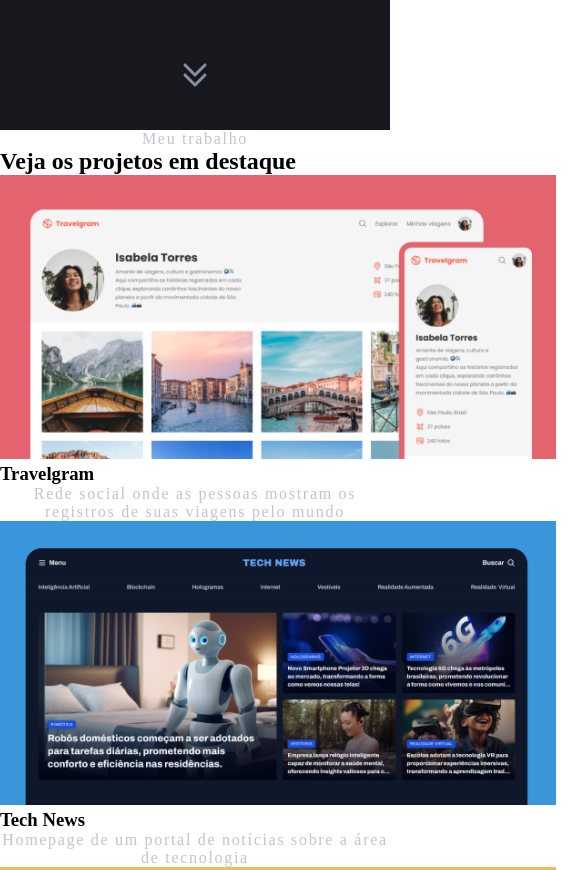
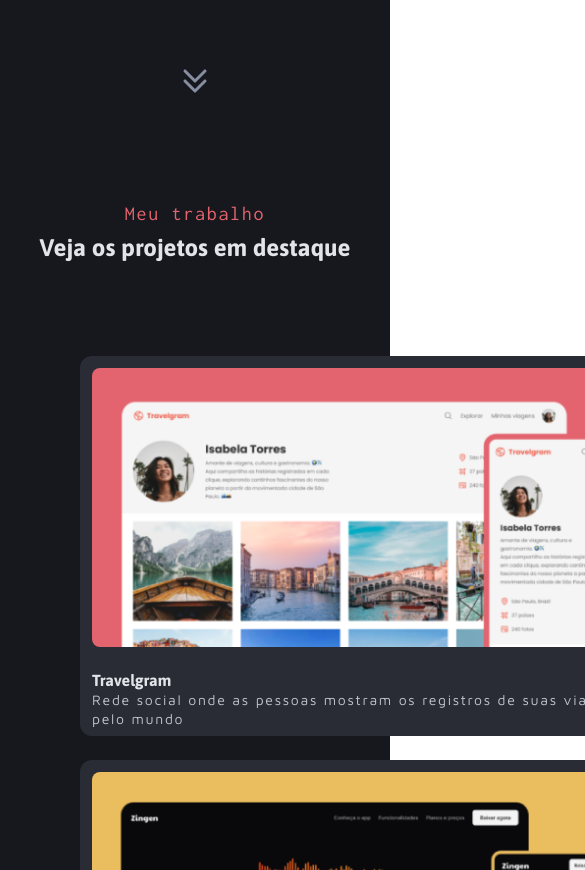
Before and after one commit to Fergani94/RocketSeat-Portfolio-Dev, a plain HTML site: page index.html in a window 390 px wide. Shown: the part 620-1490 px from the top of the page, 585 px wide, since content can reach past the window. Drawn offline with Linux system fonts and the light colour scheme.

Commit message:
Sessão de projetos (falta responsividade)

```diff
--- a/index.html
+++ b/index.html
@@ -15,7 +15,7 @@
   <header class="main-header">
     <div class="info">
       <img src="assets/Avatar.png" alt="">
-      <p>Hello World! Meu nome é <span>Martina Santos</span> e sou</p>
+      <p>Hello World! Meu nome é <span class="red-highlight">Martina Santos</span> e sou</p>
       <h1>Desenvolvedora Fullstack</h1>
       <p class="subtitle">Transformo necessidades em aplicações reais, evolventes e funcionais. Desenvolvo sistemas através da minha paixão pela tecnologia, contribuindo com soluções inovadoras e eficazes para desafios complexos.</p>
 
@@ -40,52 +40,54 @@
   </header>
 
   <main>
-    <div class="index-main">
-      <p>Meu trabalho</p>
-      <h2>Veja os projetos em destaque</h2>
+    <header class="projects-header">
+      <p class="red-highlight">Meu trabalho</p>
+      <h2 class="title-md">Veja os projetos em destaque</h2>
     </div>
-    <section class="projects">
+  </header>
+  <div class="projects">
       <div class="project">
         <img src="assets/Thumbnail_Project-01.png" alt="Thumbnail do projeto Travelgram">
-        <h3>Travelgram</h3>
+        <h3 class="title-sm">Travelgram</h3>
         <p>Rede social onde as pessoas mostram os registros de suas viagens pelo mundo</p>
 
       </div>
 
       <div class="project">
         <img src="assets/Thumbnail_Project-02.png" alt="Thumbnail do projeto Tech News">
-        <h3>Tech News</h3>
+        <h3 class="title-sm">Tech News</h3>
         <p>Homepage de um portal de notícias sobre a área de tecnologia</p>
 
       </div>
 
       <div class="project">
         <img src="assets/Thumbnail_Project-03.png" alt="Thumbnail do projeto receita">
-        <h3>Página de Receita</h3>
+        <h3 class="title-sm">Página de Receita</h3>
         <p>Página com o passo a passo de uma receita para cupcakes</p>
 
       </div>
 
       <div class="project">
         <img src="assets/Thumbnail_Project-04.png" alt="Thumbnail do projeto Zingen">
-        <h3>Zingen</h3>
+        <h3 class="title-sm">Zingen</h3>
         <p>Landing Page completa e responsiva de um aplicativo de Karaokê</p>
 
       </div>
 
       <div class="project">
         <img src="assets/Thumbnail_Project-05.png" alt="Thumbnail do projeto Refund">
-        <h3>Refund</h3>
+        <h3 class="title-sm">Refund</h3>
         <p>Um sistema para pedido e acompanhamento de reembolso </p>
 
       </div>
 
-      <div class="project"></div>
+      <div class="project">
         <img src="assets/Thumbnail_Project-06.png" alt="Thumbnail do projeto Página de turismo">
-        <h3>Página de turismo</h3>
+        <h3 class="title-sm">Página de turismo</h3>
         <p>Página com as principais informações para quem quer viajar para Busan</p>
 
       </div>
+    </div>
     </section>
 
   </main>
--- a/styles.css/header.css
+++ b/styles.css/header.css
@@ -38,10 +38,6 @@
   color: var(--font-gray500);
   letter-spacing: 1.7px;
   text-align: center;
-  span{
-    color: var(--font-red);
-
-  }
 
 }
 
@@ -68,7 +64,6 @@
   img {
     /* position: relative; */
     margin-top: 55px;
-    /* border: solid 1px blue; */
     aspect-ratio: 1/1;
     width: 24px;
     height: 24px;
@@ -84,17 +79,3 @@
     height: 32px;
   }
 }
-
-
-/* Tag */
-
-/* Auto layout */
-display: flex;
-flex-direction: row;
-justify-content: center;
-align-items: center;
-padding: 8px 16px;
-gap: 8px;
-
-width: 105px;
-height: 40px;
--- a/styles.css/projects.css
+++ b/styles.css/projects.css
@@ -0,0 +1,48 @@
+main {
+  background-color: var(--font-gray200);
+}
+
+.projects-header {
+  display: flex;
+  flex-direction: column;
+  align-items: center;
+  gap: 8px;
+  padding-top: 72px;
+  padding-bottom: 93px;
+  box-sizing: border-box;
+}
+
+.projects {
+  display: grid;
+  box-sizing: border-box;
+  justify-content: space-around;
+  grid-template-columns: 1fr 1fr 1fr;
+  gap: 24px;
+  padding-bottom: 124px;
+  padding-inline: 80px;
+  img {
+    width: 306;
+    height: 156;
+    object-fit: cover;
+    border-radius: 8px;
+    margin-bottom: 24px;
+  }
+}
+
+.project {
+  height: 380px;
+  width: 570px;
+  display: flex;
+  flex-direction: column;
+  box-sizing: border-box;
+  padding:12px;
+  border-radius: 12px;
+  background-color: var(--font-gray300);
+  p {
+    text-align: start;
+    font: var(--font-mavenpro-sm);
+    color: var(--font-gray500);
+
+  }
+
+}
--- a/styles.css/utility.css
+++ b/styles.css/utility.css
@@ -8,3 +8,18 @@
   font: var(--font-asap-lg);
   color: var(--font-gray600);
 }
+
+.red-highlight {
+  font: var(--font-inconsolata);
+  color: var(--font-red);
+}
+
+.title-md {
+  font: var(--font-asap-md);
+  color: var(--font-gray600);
+}
+
+.title-sm{
+  font: var(--font-asap-sm);
+  color: var(--font-gray600);
+}
```
